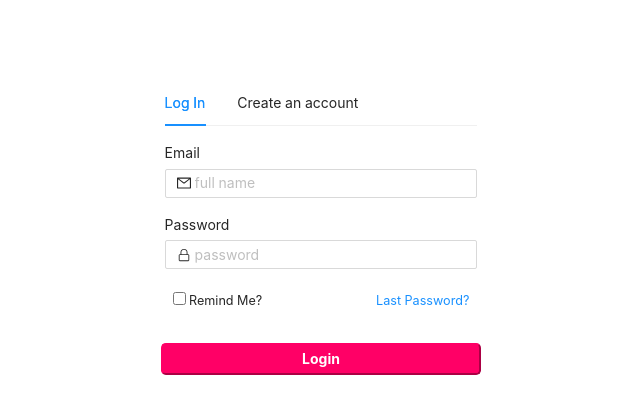
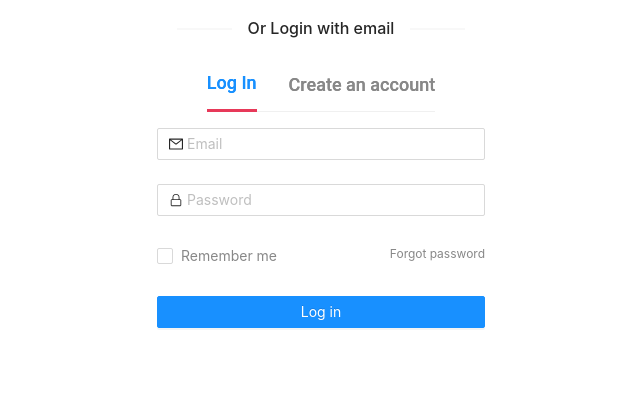
Before and after one commit to abbisk/react-starter, a React (Create React App) app: page / in a window 1280 px wide. Shown: the top 414 px of the page, without its empty margins (319-959 px from the left). Built offline with nearby package versions, Linux system fonts and the light colour scheme; the HTML template or start-up script is replaced by a standard one.

Commit message:
login form with antd

```diff
--- a/src/components/EmailLogin.css
+++ b/src/components/EmailLogin.css
@@ -1,73 +1,152 @@
-/* container */
-.container-login {
-    display: flex;
-    flex-direction: column;
-    /* justify-content: space-between; */
-    align-content: space-around;
-    width: fit-content;
-
-}
-
-.container-auth {
+.container-auth .login-form {
     display: flex;
     flex-direction: column;
     justify-content: center;
-    align-items: center;
-    /* padding-left: 40rem;
-    margin-right: 40rem; */
-    margin: 0 auto;
-    width: 20rem;
-    /* margin-top: 5rem;     */
-}
-
-/* .tabs{
-    display: flex;
-    flex: auto;
-    justify-content: space-evenly;
-} */
-
-form{
-    margin-top: 5rem;
-}
-/* inputboxes */
-.username {
-    margin: 0rem 17.2rem 0.3rem 0rem !important;
-}
-
-.password {
-    margin: 1rem 15.5rem 0.3rem 0rem !important;
-}
-
-.user-input{
-    height: 1.8rem !important;
-
-}
-
-.password-input{
-    height: 1.8rem !important;
-}
+    margin: auto;
+    width: 20.5rem;
+  }
 
 
-/* button */
-.submit-button{
-    margin-top: 2rem;
-    height: 2rem;
-    color: white;
-    width: 100%;
-    background-color: #ff0066;
-    border-radius: .3rem;
-    border-color: #ff0066;
-    font-weight: bold;
 
-}
 
-/* chekckbox */
-.remindme{
+  .ant-divider-horizontal.ant-divider-with-text {
+    display: flex;
+    justify-content: center;
+    align-items: center;
+    margin: 16px 0;
+    color:#888888;;
+    font-weight: 500;
+    font-size: 16px;
+    white-space: nowrap;
+    text-align: center;
+    border-top: 0;
+    border-top-color: rgba(0, 0, 0, 0.06);
+  }
+  .ant-divider-horizontal.ant-divider-with-text::before, .ant-divider-horizontal.ant-divider-with-text::after {
+    display: flex;
+    justify-content: center;
+    align-items: center;
+    position: relative;
+    align-items: center;
+    top: 50%;
+    width: 50%;
+    flex: 0.05 0.1;
+    border-top: 2px solid transparent;
+    border-top-color: inherit;
+    border-bottom: 0;
+    transform: translateY(50%);
+    content: '';
+  }
+
+  h5 {
     display: flex;
     flex-direction: row;
-    justify-content: space-between;
+    color: #888888;
+    width: 30rem;
+    font-size: 13px;
+  }
+  h5:before,
+  h5:after {
+    content: "";
+    flex: 1.07 0.1;
+    border-bottom: 1px solid;
+    margin: auto;
+    background-color: #dbdbdb;
+    color: #dbdbdb;
+  }
+  h5:before {
+    margin-right: 10px;
+  }
+  h5:after {
+    margin-left: 10px;
+  }
+
+  .login-form-forgot {
+    float: right;
+    font-size: 12px;
+    color: #888888;
+  }
+
+  .login-form-button {
+    height: 34px;
+    font-size: 16px;
+    font-weight: 500;
     width: 100%;
-    padding: 0 .5rem;
-    font-size: .79rem;
+    border-radius: 4px;
+    border-color: #e73959;
+    background-color: #e73959;
+  }
 
-}
+  .terms-and-services {
+    font-size: 12px;
+    margin-left: -0.2rem;
+    color: black;
+  }
+
+  .ant-tabs-tabpane {
+    flex: none;
+    outline: none;
+    /* width: 0; */
+  }
+
+  .ant-tabs {
+    align-items: center;
+  }
+
+  .ant-tabs-tab-btn:focus,
+  .ant-tabs-tab-remove:focus,
+  .ant-tabs-tab-btn:active,
+  .ant-tabs-tab-remove:active {
+    /* color: var(--primaryColor); */
+    color: #e73959 !important;
+  }
+
+  .ant-tabs-tab.ant-tabs-tab-active {
+    border-bottom: 3px solid #e73959 !important;
+    z-index: 2;
+  }
+
+  .ant-form label {
+    font-size: 12px;
+    color: #888888;
+  }
+
+  .ant-tabs-tab-btn {
+    color: #888888;
+    text-shadow: 0 0 0.25px currentColor;
+    font-family: Roboto;
+    font-size: 18px;
+    font-weight: 500;
+  }
+
+  .ant-tabs-tab.ant-tabs-tab-active .ant-tabs-tab-btn {
+    color: black;
+    text-shadow: 0 0 0.25px currentColor;
+    font-weight: 500;
+  }
+
+  @media screen and (max-width: 900px) {
+    h5 {
+      display: flex;
+      flex-direction: column;
+      justify-content: center;
+      align-content: center;
+      color: #888888;
+      width: 20rem;
+      font-size: unset;
+    }
+    h5:before,
+    h5:after {
+      content: "";
+      flex: 0.5 0.1;
+      border-bottom: 1px solid;
+      margin: auto;
+      color: #888888;
+    }
+    h5:before {
+      margin-right: 10px;
+    }
+    h5:after {
+      margin-left: 10px;
+    }
+  }
--- a/src/components/EmailLogin.js
+++ b/src/components/EmailLogin.js
@@ -1,121 +1,165 @@
-import React, {useState} from "react";
+import React, { useState } from "react";
 import "./EmailLogin.css";
-import { Tabs, Input } from "antd";
+import { Form, Input, Button, Checkbox, Tabs,Divider } from "antd";
 import "antd/dist/antd.css";
-import { MailOutlined, UserOutlined } from "@ant-design/icons";
+import { UserOutlined, MailOutlined } from "@ant-design/icons";
 import { VscLock } from "react-icons/vsc";
 
 const { TabPane } = Tabs;
 
+const EmailLogin = () => {
+  const [mode, setMode] = useState("Login");
 
-
-
-const LoginComponent = (props) => (
-
-  <>
-    <label htmlFor="usename" className="username">
-      Email
-    </label>
-    {/* <input type="text" name="name" className="user-input" /> */}
-    <Input
-      placeholder="default size"
-      prefix={<MailOutlined />}
-      className="user-input"
-      placeholder="full name"
-      onChange={e => props.setEmail(e.target.value)}
-    />
-
-    <label htmlFor="password" className="password">
-      Password
-    </label>
-    {/* <input type="text" name="Submit" className="password-input"/> */}
-    <Input
-      placeholder="default size"
-      prefix={<VscLock />}
-      className="password-input"
-      placeholder="password"
-      onChange={e => props.setlPass(e.target.value)}
-
-    />
-    <br />
-  </>
-  );
-
-const Remindme = () => (
-  <>
-    <div className="remindme">
-      <div>
-        <input type="checkbox" name="Submit" className="checkbox" />
-        <label htmlFor="check"> Remind Me?</label>
-      </div>
-      <a href="#" className="lastpass"> Last Password?</a>
-    </div>
-  </>
-);
-
-const EmailLogin = (props) => {
-
-  const [email, setEmail] = useState('');
-  const [pass, setlPass] = useState('');
-  const [fname, setFname] = useState('');
-
-  const submitValue = (e) => {
-    e.preventDefault();
-    const frmdetails = {
-        'Pass' : pass,
-        'Email' : email,
-        'Fname' : fname
-    }
-    console.log(frmdetails);
+  const SwitchMode = (key) => {
+    setMode(key)
   }
 
+  const onFinish = (values) => {
+    console.log("Received values of form: ", values);
+  };
 
   return (
     <>
-      <form onSubmit={submitValue}>
+      {/* <h5 className="h5">Or {mode} with email</h5> */}
+      <Divider>Or {mode} with email</Divider>
       <div className="container-auth">
-          <Tabs defaultActiveKey="1" className="tabs">
-            <TabPane tab="Log In" key="1" className="container-login">
-              <LoginComponent setEmail={setEmail} setlPass={setlPass}/>
-              <div className="remindme">
-              <div>
-                <input type="checkbox" name="Submit" className="checkbox" />
-                <label htmlFor="check"> Remind Me?</label>
-              </div>
-              <a href="#" className="lastpass"> Last Password?</a>
-              </div>
+        <Tabs defaultActiveKey="Login" onTabClick={SwitchMode}>
+          {/* Tab1 */}
+          <TabPane tab="Log In" key="Login" >
+            <Form
+              name="normal_login"
+              className="login-form"
+              initialValues={{
+                remember: false,
+              }}
+              onFinish={onFinish}
+            >
+              <Form.Item
+                name="email"
+                rules={[
+                  {
+                    required: true,
+                    message: "Please input your Email!",
+                  },
+                ]}
+              >
+                <Input
+                  prefix={<MailOutlined className="site-form-item-icon" />}
+                  placeholder="Email"
+                />
+              </Form.Item>
+              <Form.Item
+                name="password"
+                rules={[
+                  {
+                    required: true,
+                    message: "Please input your Password!",
+                  },
+                ]}
+              >
+                <Input
+                  prefix={<VscLock className="site-form-item-icon" />}
+                  type="password"
+                  placeholder="Password"
+                />
+              </Form.Item>
+              <Form.Item>
+                <Form.Item name="remember" valuePropName="checked" noStyle>
+                  <Checkbox>Remember me</Checkbox>
+                </Form.Item>
+
+                <a className="login-form-forgot" href="">
+                  Forgot password
+                </a>
+              </Form.Item>
+
+              <Form.Item>
+                <Button
+                  type="primary"
+                  htmlType="submit"
+                  className="login-form-button"
+                >
+                  Log in
+                </Button>
+              </Form.Item>
+            </Form>
           </TabPane>
-            <TabPane
-              tab="Create an account"
-              key="2"
-              className="container-login"
+          {/* Tab2 */}
+          <TabPane tab="Create an account" key="Signup">
+            <Form
+              name="normal_login"
+              className="login-form"
+              initialValues={{
+                remember: false,
+              }}
+              onFinish={onFinish}
             >
-              <label htmlFor="usename" >
-                Full Name
-              </label>
+              <Form.Item
+                name="fullname"
+                rules={[
+                  {
+                    required: true,
+                    message: "Please input your full name!",
+                  },
+                ]}
+              >
                 <Input
-                placeholder="default size"
-                prefix={<UserOutlined />}
-                className="user-input"
-                onChange={e => setFname(e.target.value)}
+                  prefix={<UserOutlined className="site-form-item-icon" />}
+                  placeholder="Full Name"
                 />
-              <br />
-              <LoginComponent setEmail={setEmail} setlPass={setlPass}/>
-              <div className="remindme">
-              <div>
-                <input type="checkbox" name="Submit" className="checkbox" />
-                <label htmlFor="check"> I've read and agreed to Skillgig's</label>
-                <a href="#" className="lastpass"> Terms of Services</a>
-              </div>
-              </div>
+              </Form.Item>
+              <Form.Item
+                name="email"
+                rules={[
+                  {
+                    required: true,
+                    message: "Please input your Email!",
+                  },
+                ]}
+              >
+                <Input
+                  prefix={<MailOutlined className="site-form-item-icon" />}
+                  placeholder="Email"
+                />
+              </Form.Item>
+              <Form.Item
+                name="password"
+                rules={[
+                  {
+                    required: true,
+                    message: "Please input your Password!",
+                  },
+                ]}
+              >
+                <Input
+                  prefix={<VscLock className="site-form-item-icon" />}
+                  type="password"
+                  placeholder="Password"
+                />
+              </Form.Item>
+              <Form.Item>
+                <Form.Item name="remember" valuePropName="checked" noStyle>
+                  <Checkbox>I've read and agreed to Skillgig's </Checkbox>
+                </Form.Item>
+
+                <a className="terms-and-services" href="">
+                  Terms of Services
+                </a>
+              </Form.Item>
+
+              <Form.Item>
+                <Button
+                  type="primary"
+                  htmlType="submit"
+                  className="login-form-button"
+                >
+                  Create an account
+                </Button>
+              </Form.Item>
+            </Form>
           </TabPane>
         </Tabs>
-
-          {/* <Remindme /> */}
-
-          <input type="submit" value="Login" className="submit-button"/>
       </div>
-      </form>
     </>
   );
 };
```
Lines whose indentation alone changed are shown as unchanged.
